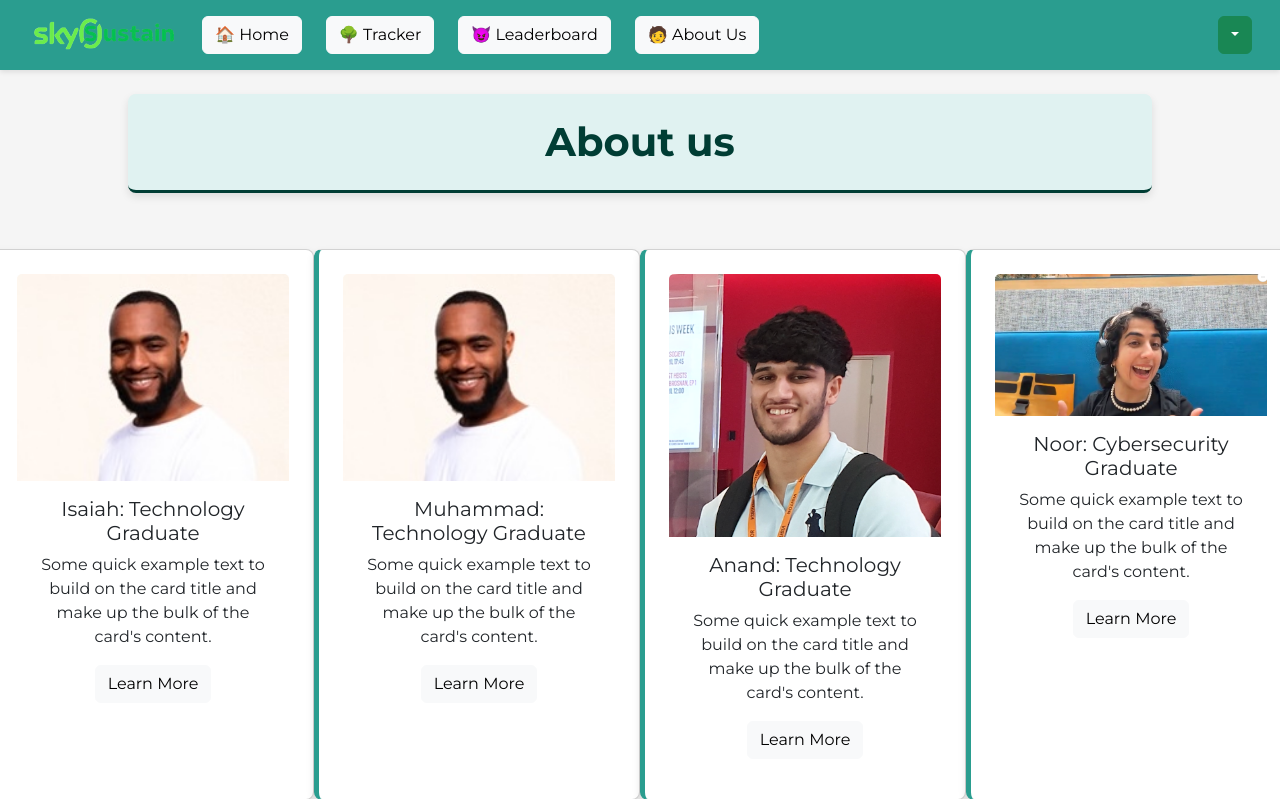
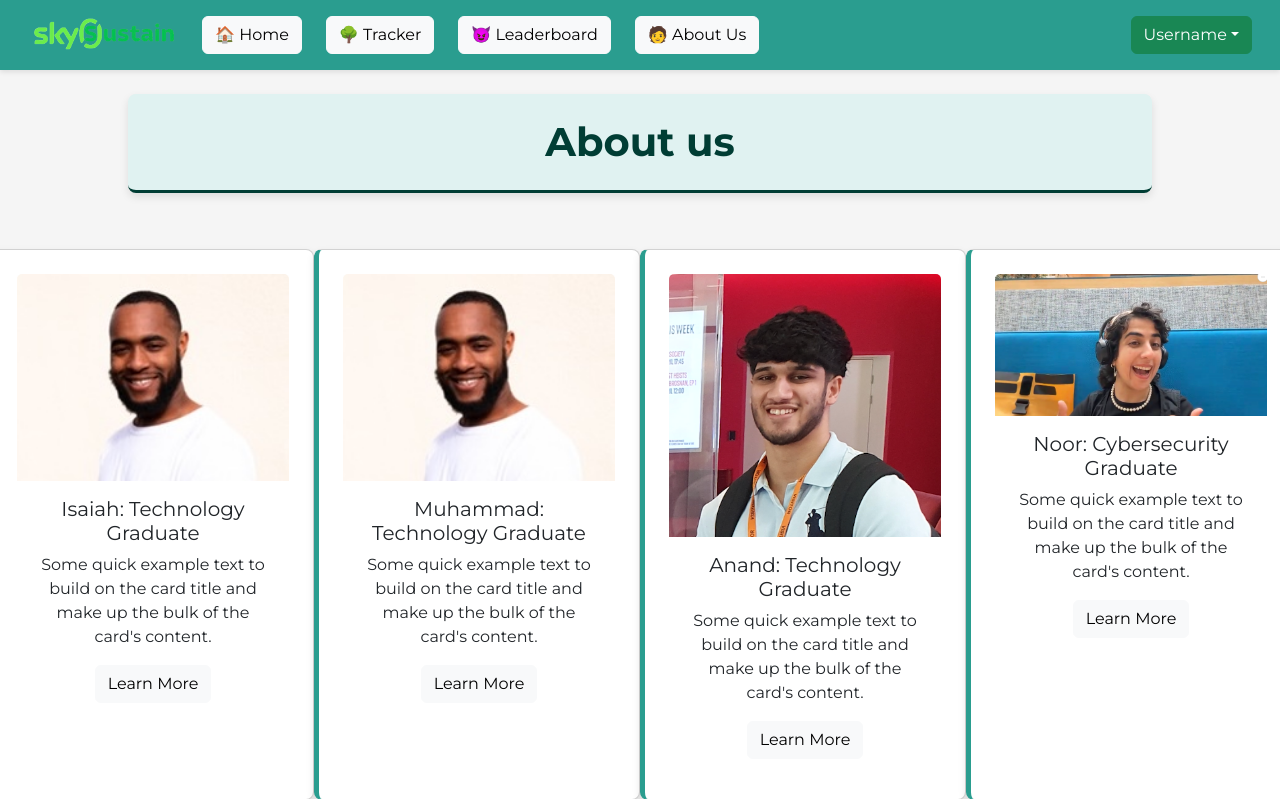
Before and after one commit to mahsan2002/4Loop, a Flask app: page /aboutus in a window 1280 px wide. Shown: the top 799 px of the page. Run offline with Flask 3, Linux system fonts and the light colour scheme.

Commit message:
EDIT: Added hard coded text to login name

```diff
--- a/application/templates/layout.html
+++ b/application/templates/layout.html
@@ -83,7 +83,7 @@
 
                 <div class="dropdown">
 
-                    <button class="btn btn-success dropdown-toggle" type="button" data-bs-toggle="dropdown" aria-expanded="false">{{username}}</button>
+                    <button class="btn btn-success dropdown-toggle" type="button" data-bs-toggle="dropdown" aria-expanded="false">Username</button>
                     <ul class="dropdown-menu">
                         <li><a class="dropdown-item" href="/login">Login</a></li>
                         <li><a class="dropdown-item" href="/register">Register</a></li>
```
